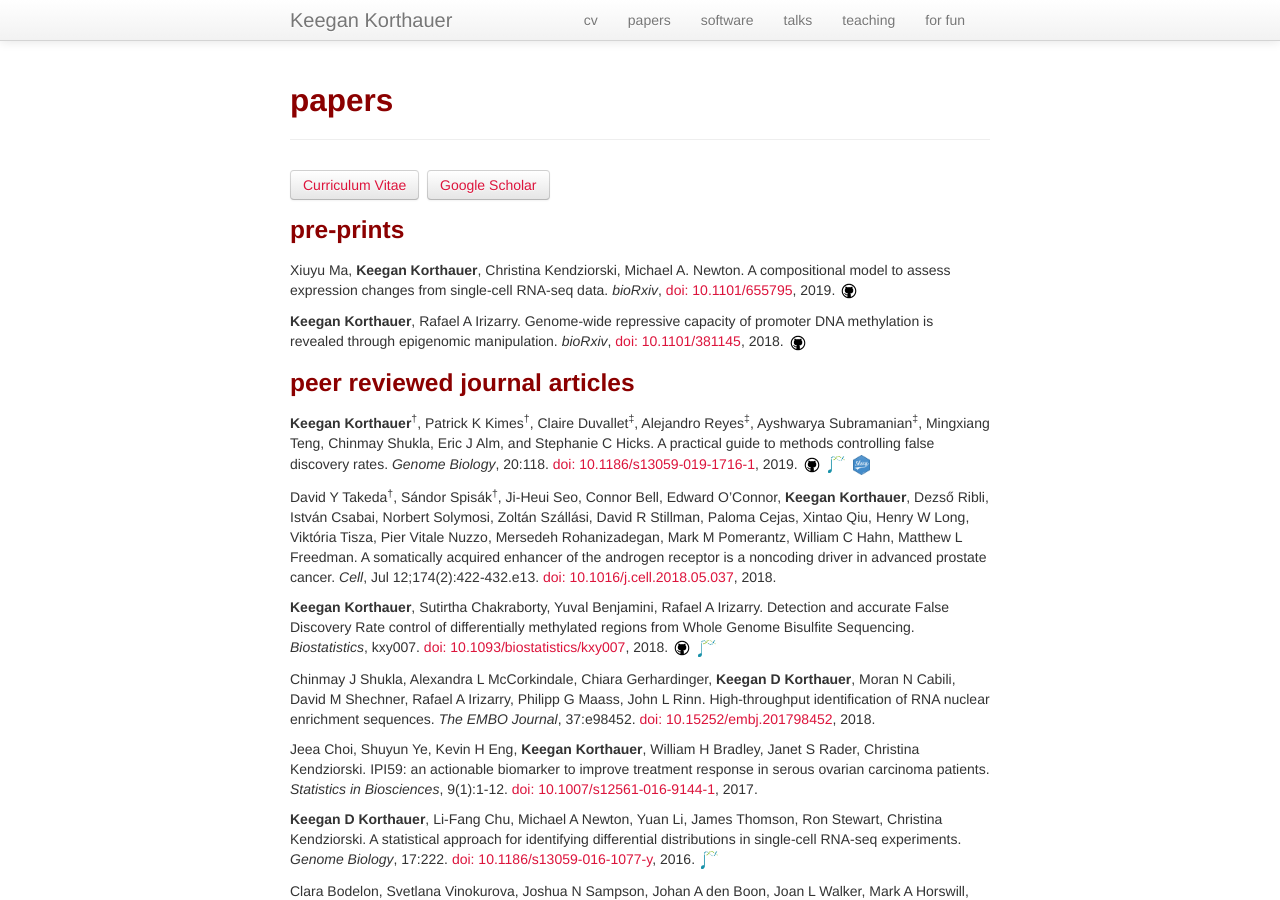
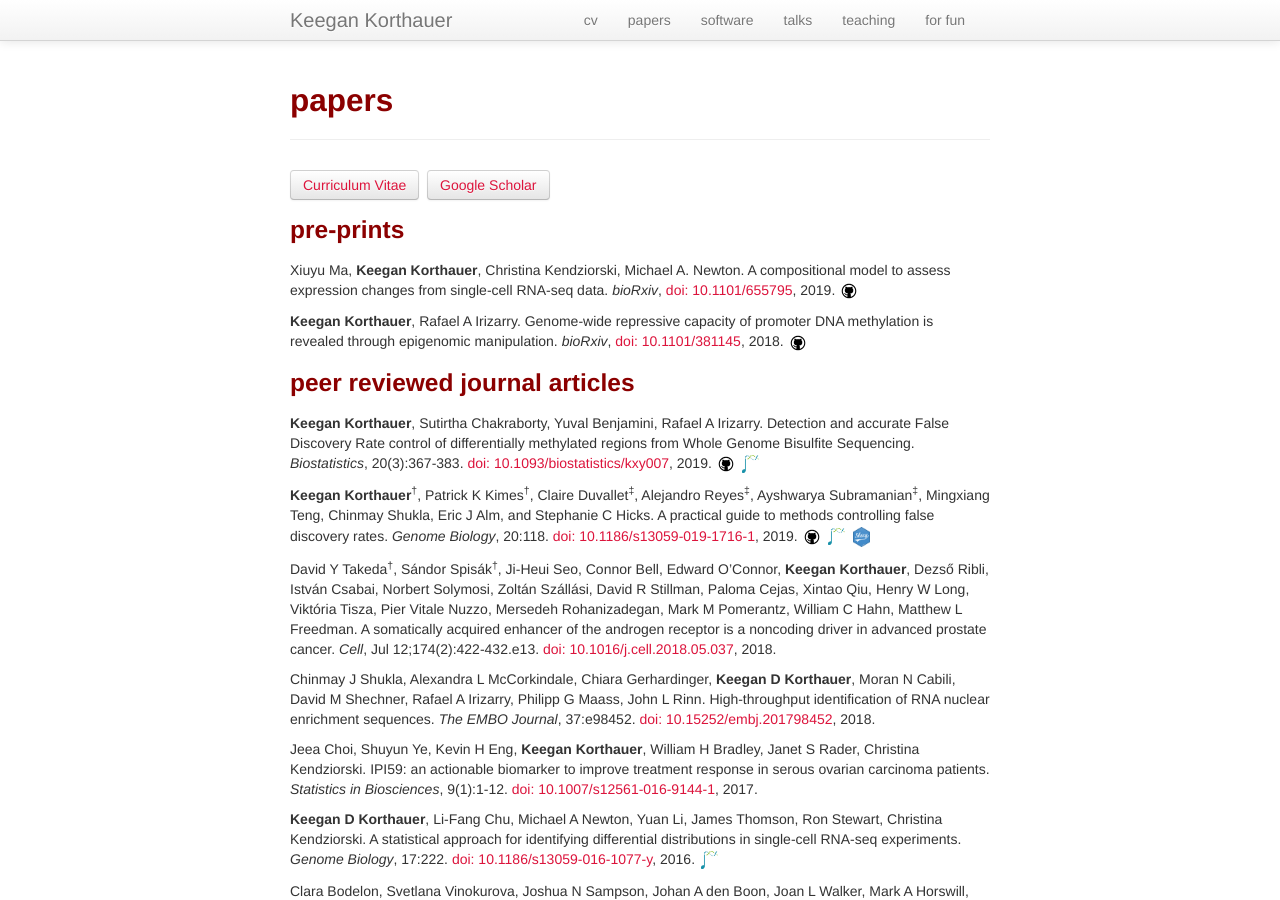
Before and after one commit to kdkorthauer/kdkorthauer.github.io, a Jekyll site: the page built from pages/papers.md, in a window 1280 px wide and 900 px high. Built offline with Jekyll 4.4.1, drawn with Linux system fonts in a browser that asks for light colours; comment, search, counter and statistics services are not loaded.

Commit message:
update dmrseq pub volume/issue

```diff
--- a/pages/papers.md
+++ b/pages/papers.md
@@ -24,11 +24,12 @@ Xiuyu Ma, **Keegan Korthauer**, Christina Kendziorski, Michael A. Newton. A comp
 
 ### peer reviewed journal articles
 
+**Keegan Korthauer**, Sutirtha Chakraborty, Yuval Benjamini, Rafael A Irizarry. Detection and accurate False Discovery Rate control of differentially methylated regions from Whole Genome Bisulfite Sequencing. *Biostatistics*, 20(3):367-383. [doi: 10.1093/biostatistics/kxy007](https://doi.org/10.1093/biostatistics/kxy007), 2019. <a href="https://github.com/kdkorthauer/dmrseqPaper"><img src="../assets/img/github.png" title="Code to reproduce paper"></a> <a href="http://bioconductor.org/packages/dmrseq/"><img width="2.5%%" height="2.5%" src="../assets/img/biocnote.jpg" title="Bioconductor package"></a> <span data-badge-popover="right" data-badge-type="2" data-doi="https://doi.org/10.1093/biostatistics/kxy007" data-hide-no-mentions="true" class="altmetric-embed"></span>
+
+
 **Keegan Korthauer**<sup>&dagger;</sup>, Patrick K Kimes<sup>&dagger;</sup>, Claire Duvallet<sup>&Dagger;</sup>, Alejandro Reyes<sup>&Dagger;</sup>, Ayshwarya Subramanian<sup>&Dagger;</sup>, Mingxiang Teng, Chinmay Shukla, Eric J Alm, and Stephanie C Hicks. A practical guide to methods controlling false discovery rates. *Genome Biology*, 20:118. [doi: 10.1186/s13059-019-1716-1](https://doi.org/10.1186/s13059-019-1716-1), 2019. <a href="https://github.com/pkimes/benchmark-fdr"><img src="../assets/img/github.png" title="Code to reproduce paper"></a> <a href="http://bioconductor.org/packages/benchmarkfdrData2019/"><img width="2.5%%" height="2.5%" src="../assets/img/biocnote.jpg" title="Bioconductor package"></a> <a href="https://github.com/kdkorthauer/benchmarkfdr-shiny"><img width="2.5%" height="2.5%" src="../assets/img/shiny.png" title="Shiny app to explore results"></a>  <span data-badge-popover="right" data-badge-type="2" data-doi="https://doi.org/10.1186/s13059-019-1716-1" data-hide-no-mentions="true" class="altmetric-embed"></span>
 
 David Y Takeda<sup>&dagger;</sup>, Sándor Spisák<sup>&dagger;</sup>, Ji-Heui Seo, Connor Bell, Edward O’Connor, **Keegan Korthauer**, Dezső Ribli, István Csabai, Norbert Solymosi, Zoltán Szállási, David R Stillman, Paloma Cejas, Xintao Qiu, Henry W Long, Viktória Tisza, Pier Vitale Nuzzo, Mersedeh Rohanizadegan, Mark M Pomerantz, William C Hahn, Matthew L Freedman. A somatically acquired enhancer of the androgen receptor is a noncoding driver in advanced prostate cancer. *Cell*, Jul 12;174(2):422-432.e13. [doi: 10.1016/j.cell.2018.05.037](https://doi.org/10.1016/j.cell.2018.05.037), 2018. <span data-badge-popover="right" data-badge-type="2" data-doi="https://doi.org/10.1016/j.cell.2018.05.037" data-hide-no-mentions="true" class="altmetric-embed"></span>
-
-**Keegan Korthauer**, Sutirtha Chakraborty, Yuval Benjamini, Rafael A Irizarry. Detection and accurate False Discovery Rate control of differentially methylated regions from Whole Genome Bisulfite Sequencing. *Biostatistics*, kxy007. [doi: 10.1093/biostatistics/kxy007](https://doi.org/10.1093/biostatistics/kxy007), 2018. <a href="https://github.com/kdkorthauer/dmrseqPaper"><img src="../assets/img/github.png" title="Code to reproduce paper"></a> <a href="http://bioconductor.org/packages/dmrseq/"><img width="2.5%%" height="2.5%" src="../assets/img/biocnote.jpg" title="Bioconductor package"></a> <span data-badge-popover="right" data-badge-type="2" data-doi="https://doi.org/10.1093/biostatistics/kxy007" data-hide-no-mentions="true" class="altmetric-embed"></span>
 
 Chinmay J Shukla, Alexandra L McCorkindale, Chiara Gerhardinger, **Keegan D Korthauer**, Moran N Cabili, David M Shechner, Rafael A Irizarry, Philipp G Maass, John L Rinn.
 High-throughput identification of RNA nuclear enrichment sequences. *The EMBO Journal*, 37:e98452. [doi: 10.15252/embj.201798452](https://doi.org/10.15252/embj.201798452), 2018. <span data-badge-popover="right" data-badge-type="2" data-doi="https://doi.org/10.15252/embj.201798452" data-hide-no-mentions="true" class="altmetric-embed"></span>
```
